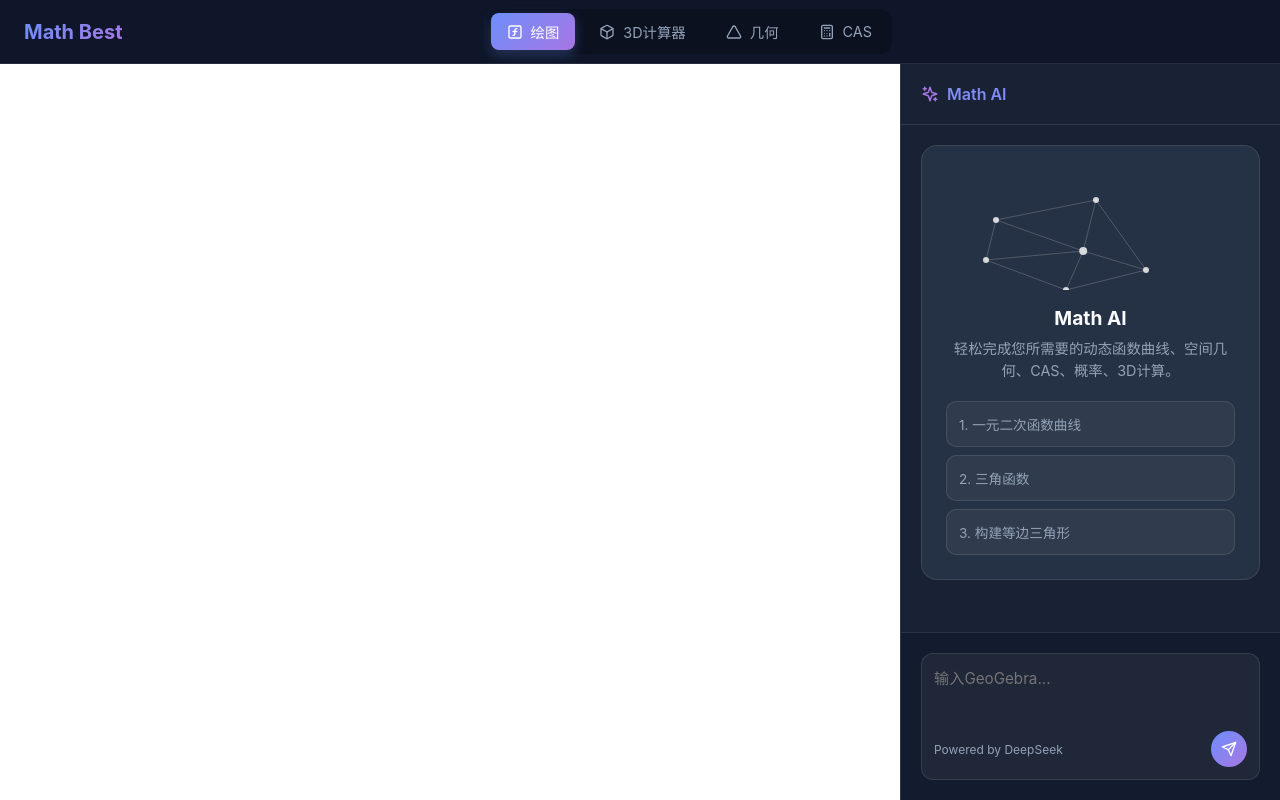
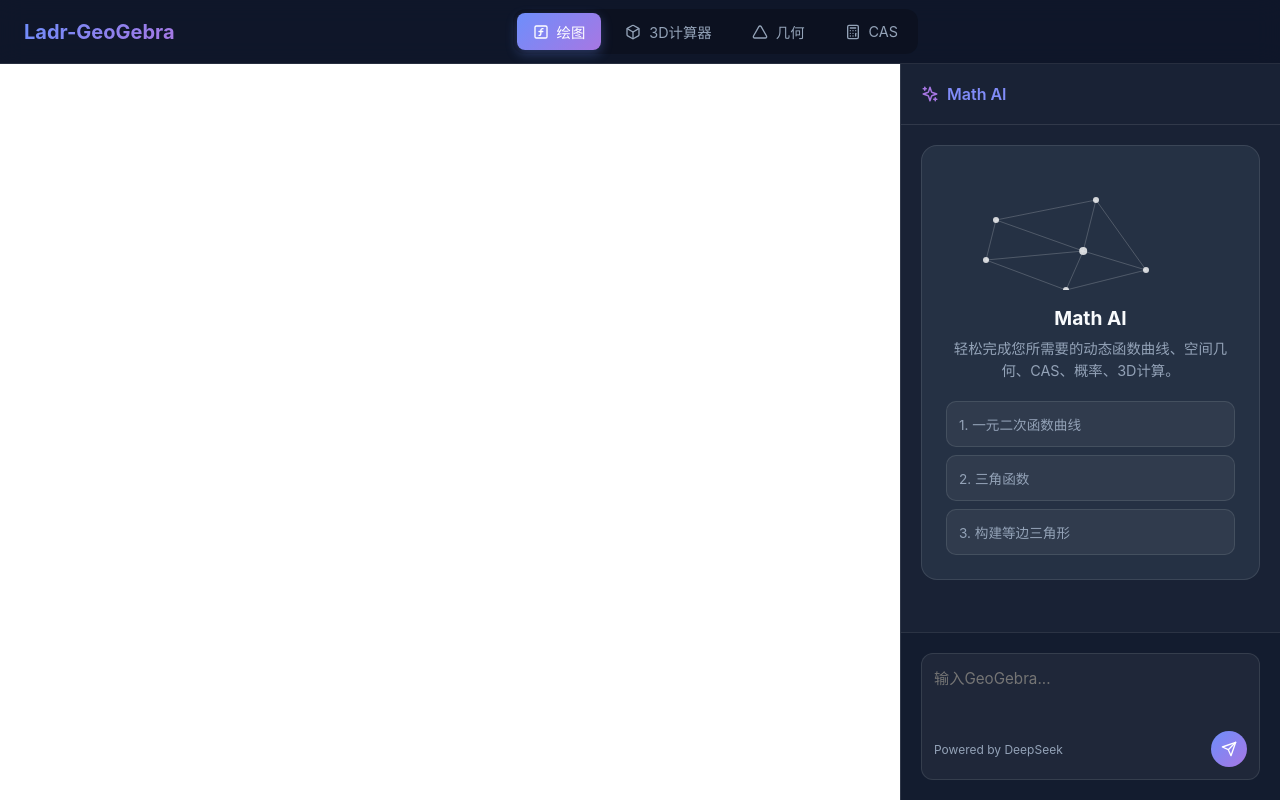
Before and after one commit to seawalkermiaoer/ladr-geogegra, a React (Vite) app: page / in a window 1280 px wide. Built offline with nearby package versions, Linux system fonts and the light colour scheme.

Commit message:
rename to ladr geogebra

```diff
--- a/index.html
+++ b/index.html
@@ -4,7 +4,7 @@
 <head>
     <meta charset="UTF-8" />
     <meta name="viewport" content="width=device-width, initial-scale=1.0" />
-    <title>Math Best - AI GeoGebra</title>
+    <title>Ladr - AI GeoGebra</title>
 </head>
 
 <body>
--- a/package.json
+++ b/package.json
@@ -1,5 +1,5 @@
 {
-  "name": "math-best",
+  "name": "ladr-geogebra",
   "private": true,
   "version": "0.0.0",
   "type": "module",
--- a/src/components/TopBar.jsx
+++ b/src/components/TopBar.jsx
@@ -13,7 +13,7 @@ export default function TopBar({ currentMode, onModeChange }) {
     return (
         <div className="top-bar">
             <div className="logo-section">
-                <h1>Math Best</h1>
+                <h1>Ladr-GeoGebra</h1>
             </div>
 
             <nav className="nav-tabs">
```
Also changed, not shown: 2 other files (tests, documents, lock files or other folders).
